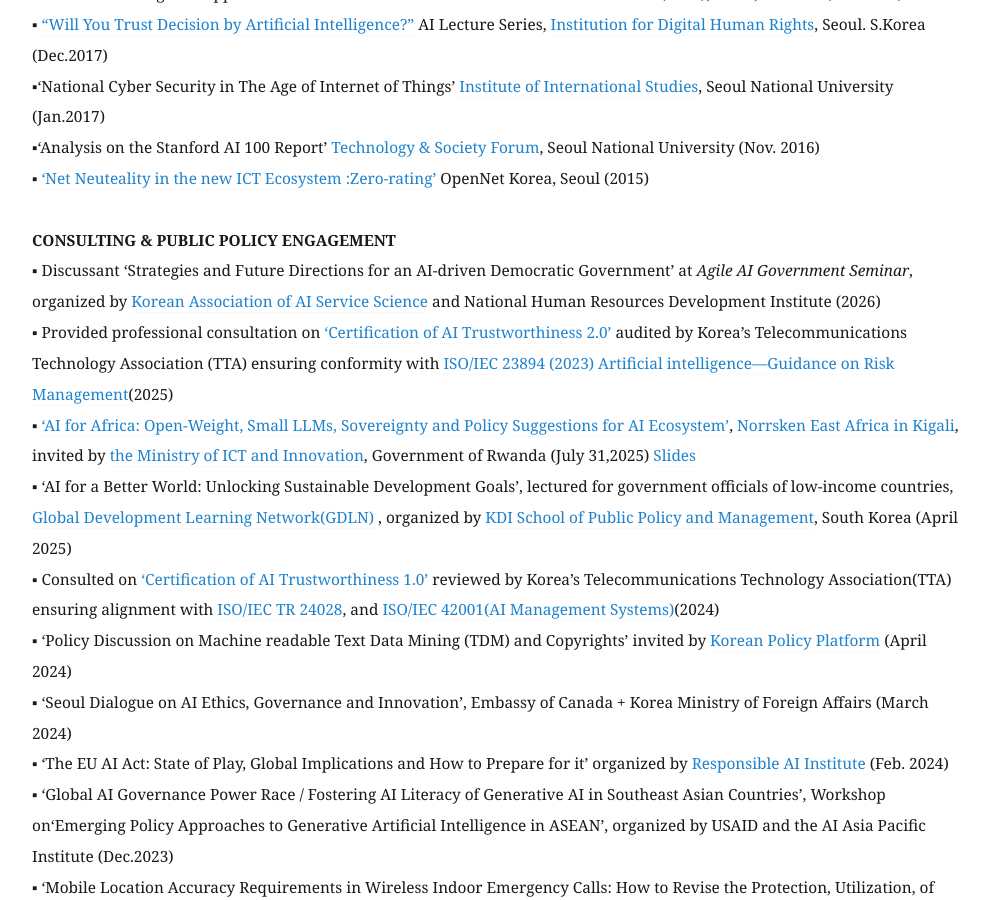
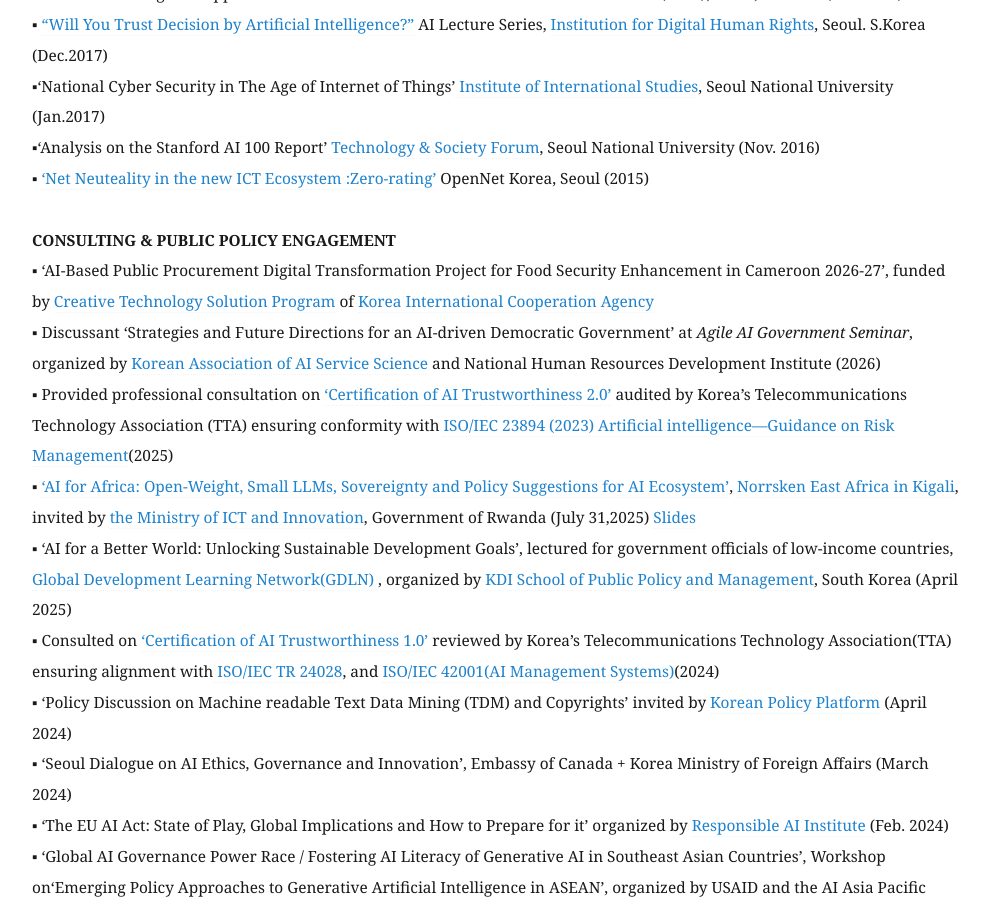
Before and after one commit to eunchangchoi/eunchangchoi.github.io, a Jekyll site: the page built from index.md, in a window 1280 px wide and 900 px high, scrolled down 7850 px. Shown: the whole window, without its empty margins (68-1057 px from the left). Built offline with Jekyll 4.4.1, drawn with Linux system fonts in a browser that asks for light colours.

Commit message:
Update index.md

```diff
--- a/index.md
+++ b/index.md
@@ -169,6 +169,7 @@
   <br>
 
  <strong> CONSULTING & PUBLIC POLICY ENGAGEMENT </strong> <br>
+▪ ‘AI-Based Public Procurement Digital Transformation Project for Food Security Enhancement in Cameroon 2026-27’, funded by <a href="https://www.koica.go.kr/koica_en/3446/subview.do"> Creative Technology Solution Program</a> of <a href="https://www.koica.go.kr/sites/koica_en/index.do"> Korea International Cooperation Agency</a> <br>
 ▪ Discussant ‘Strategies and Future Directions for an AI-driven Democratic Government’ at <i>Agile AI Government Seminar</i>, organized by <a href="https://www.kaiss.or.kr/event/?bmode=view&idx=169744972"> Korean Association of AI Service Science</a> and National Human Resources Development Institute (2026)  <br>
 ▪ Provided professional consultation on <a href="https://tta-trustworthy-ai.gitbook.io/cat/cat-2.0/aisystem"> ‘Certification of AI Trustworthiness 2.0’</a> audited by Korea’s Telecommunications Technology Association (TTA) ensuring conformity with
 <a href="https://cdn.standards.iteh.ai/samples/77304/cb803ee4e9624430a5db177459158b24/ISO-IEC-23894-2023.pdf"> ISO/IEC 23894 (2023) Artificial intelligence—Guidance on Risk Management</a>(2025) <br>
```
